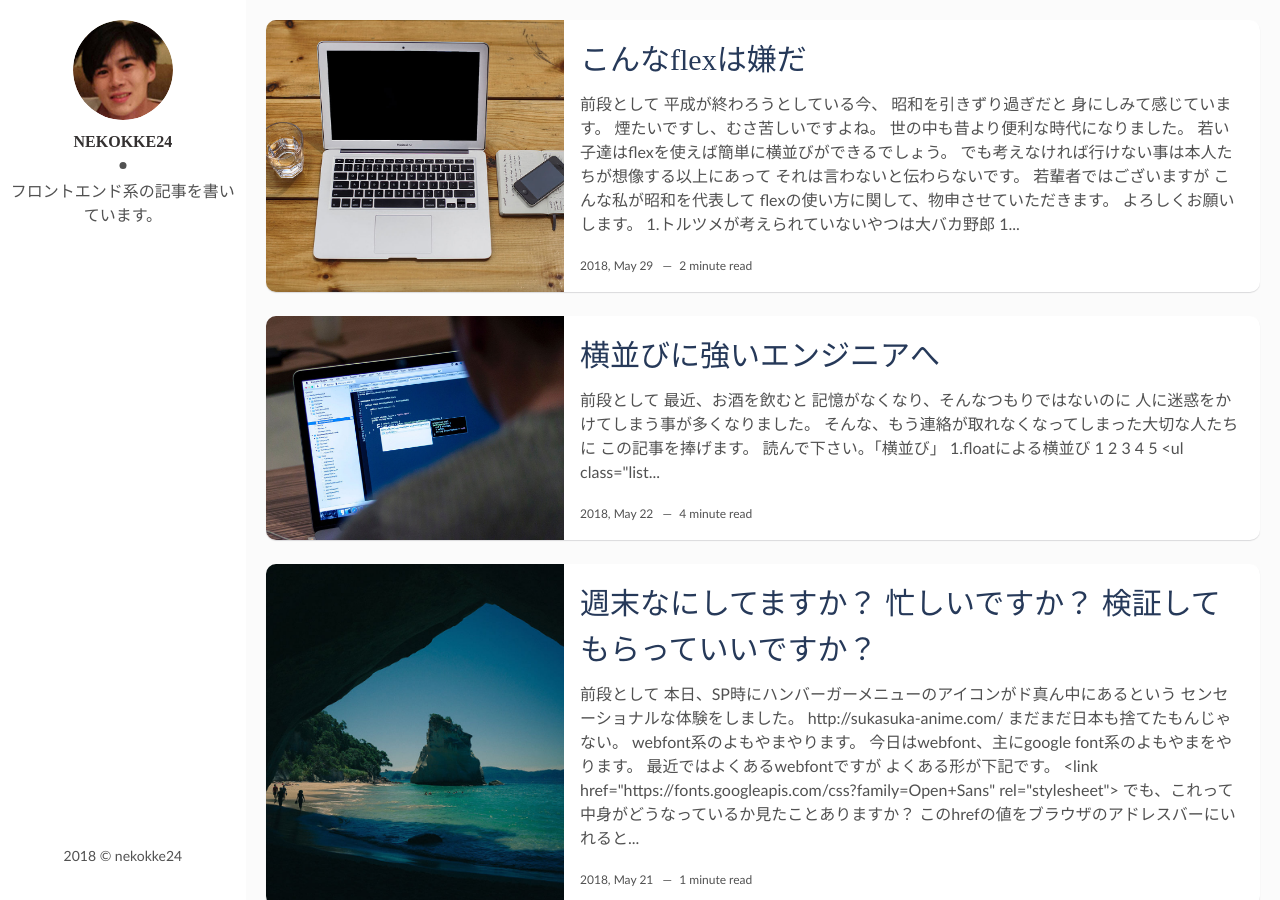
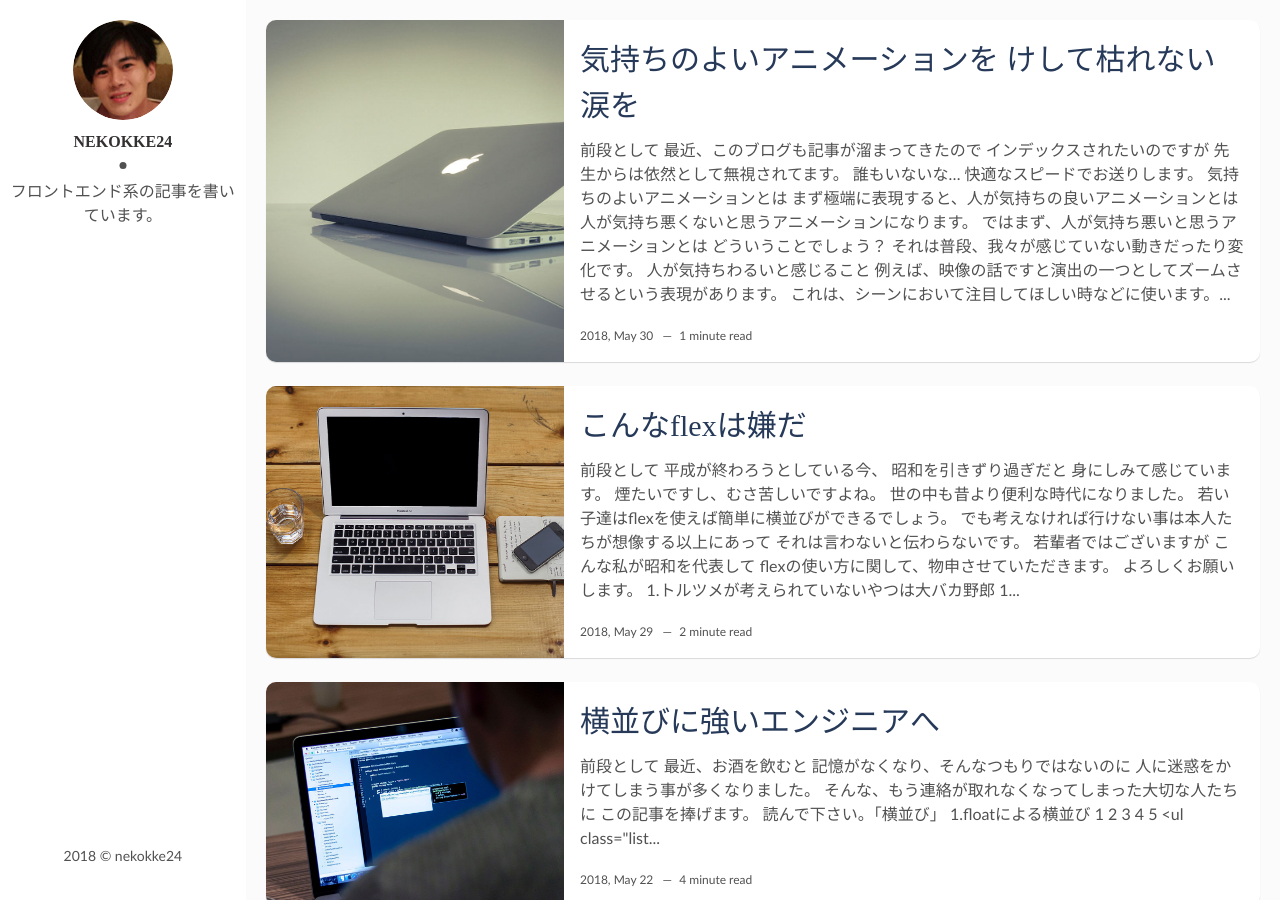
Before and after one commit to nekokke24/nekokke24.github.io, a Jekyll site: the page built from index.html, in a window 1280 px wide and 900 px high. Built offline with Jekyll 4.4.1, drawn with Linux system fonts in a browser that asks for light colours; some web fonts are replaced; the list of posts is cut into pages by our own code; some of the changed lines change nothing that is shown.

Commit message:
ref.ope.000.d.sato

````diff
--- a/_includes/head.html
+++ b/_includes/head.html
@@ -8,7 +8,7 @@
 	{% if page.url %}<meta property="og:url" content="{{ site.url }}{{ page.url }}">{% endif %}
 	{% if page.date %}<meta property="article:published_time" content="{{ page.date | date_to_xmlschema }}"><meta property="article:author" content="{{ site.url }}/about/">{% endif %}{% if page.img %}<meta property="og:image" content="{{ site.url }}{{ site.baseurl }}/assets/img/{{ page.img }}">{% else %}<meta property="og:image" content="{{ site.url }}{{ site.baseurl }}/assets/img/{{ site.author-img }}">{% endif %}{% if page.categories %}{% for category in page.categories limit:1 %}<meta property="article:section" content="{{ category }}">{% endfor %}{% endif %}{% if page.tags %}{% for tag in page.tags %}<meta property="article:tag" content="{{ tag }}">{% endfor %}{% endif %}
 	<meta name="twitter:card" content="summary">
-	<meta name="description" content="{{ site.description }}">
+	{% if page.description %}<meta name="description" content="{{ page.description }}">{% else %}<meta name="description" content="{{ site.description }}">{% endif %}
 	<meta http-equiv="X-UA-Compatible" content="IE=edge">
 	<meta name="viewport" content="width=device-width, initial-scale=1, maximum-scale=1">
 	<link rel="stylesheet" href="{{ "/assets/fonts/font-awesome/css/font-awesome.min.css" | prepend: site.baseurl }}">
--- /dev/null
+++ b/_posts/2018-05-31-animation.markdown
@@ -0,0 +1,309 @@
+---
+layout: post
+title: 気持ちのよいアニメーションを けして枯れない涙を
+date: 2018-05-31 00:00:00 +0900
+description: 気持ちのよいアニメーションについて
+img: thumbnail-workflow.jpg
+tags: [Css]
+---
+
+## 前段として
+
+最近、このブログも記事が溜まってきたので
+
+インデックスされたいのですが
+
+先生からは依然として無視されてます。
+
+誰もいないな...
+
+快適なスピードでお送りします。
+
+## 気持ちのよいアニメーションとは
+
+まず極端に表現すると、人が気持ちの良いアニメーションとは
+
+人が気持ち悪くないと思うアニメーションになります。
+
+ではまず、人が気持ち悪いと思うアニメーションとは
+
+どういうことでしょう？
+
+それは普段、我々が感じていない動きだったり変化です。
+
+### 人が気持ちわるいと感じること
+
+例えば、映像の話ですと演出の一つとしてズームさせるという表現があります。
+
+これは、シーンにおいて注目してほしい時などに使います。
+
+なぜズームなのかというと
+
+人間の目に、「視界を拡大縮小する機能」がないからです。
+
+そこで見ている人は、違和感を覚えます。
+
+その違和感を利用して注意を引き付けているということです。
+
+ですがこれは映像に限ったことではありません。
+
+### 不快感や違和感
+
+例えば、音の世界では
+
+踏切音や地震速報などわざと不協和音を出して
+
+注意を引かせるなどあります。
+
+つまり、人は普段ふれている中で
+
+存在しないものにふれると不快感や違和感を感じるということです。
+
+それではアニメーションはどうでしょう？
+
+## イージングについて（単体アニメーション）
+
+### 物が動くときの自然法則
+
+あなたが机の上にある卵を別の机に動かそうとした時
+
+どのような現象が起きているかというと
+
+基本的には
+
+```
+0.停止（何もしていない状態）
+
+1.加速（物を動かす）
+
+2.移動（目的地に向け一定加速で移動）
+
+3.減速（近づいたところで減速）
+
+4.停止（目的地に完全に速度0で停止）
+```
+
+例えば、車を時速60kmで走りたい時を想像してください。
+
+急に時速60kmになりますか？
+
+そしてやっと時速60kmになった時
+
+急にブレーキを押したらどうなりますか？
+
+すぐに止まりますか？
+
+物体は減速しないと停止できないのですよね
+
+これは慣性の法則というやつです。
+
+### 慣性の法則
+
+ルールは以下となります。
+
+```
+a.静止している物体はいつまでも静止し続ける。
+
+b.運動している物体はいつまでも等速直線運動を続ける。
+```
+
+bは地球にいると、摩擦や空気抵抗や重力など様々な力が外部からかかるため
+
+起こりえないですが、それが全く無い宇宙空間であれば
+
+物体はいつまでも等速直線運動を続けます。
+
+なので大切な人とケンカして手でも出たもんなら
+
+二人は二度と会えないですね。
+
+物理的に永遠に飛んでいってしまうからです。
+
+### 自然界にlinearは存在しない
+
+0と4を始点と終点と考えると
+
+1,2,3の変化があることになります。
+
+つまり、linearという１次関数は速度の変化として自然界に存在しないということです。
+
+正確に表現するのであれば3次関数
+
+これはease-in-outと言われているやつですね
+
+一般的には車の加速と減速に似ていると言われています。
+
+ですが、これは人が不自然と思わない範囲内で省略可能とも言われています。
+
+### ease-out
+
+もし、1.加速から2.移動の変化を簡略するのであれば
+
+ease-outになります。
+
+これは　移動→減速、減速→停止が表現されているます。
+
+最後は減速するので自然に見えます。
+
+先程言った物体は急には止まれないという
+
+慣性の法則に準じているからです。
+
+### ease-in
+
+もし、3.減速から4.停止の変化を簡略するのであれば
+
+ease-inになります。
+
+これは　加速→移動、移動→停止が表現されているます。
+
+重い石が落下するときの動きに似ていると言われます。
+
+ゆっくりと動き始め、最後は勢いよく地面にぶつかって止まりますが
+
+現実の世界では、動いている物は突然止まることはないので
+
+少し不自然に見えます。
+
+### 良しと悪し
+
+どちらがより不自然に見えないかと言うと
+
+3.減速から4.停止を表現したほうが
+
+自然にみえます。
+
+人間は加速から移動より、減速から停止のほうがより神経質になっているということですかね。
+
+どちらにせよ両方省略してしまうlinearは
+
+かなり不自然に感じるということです。
+
+最低でも2次関数はないと不自然な動きになるということを覚えて起きましょう。
+
+なので無難なところではease-out、ease-in-outですね
+
+そこでの変化がイメージと違う場合はease-inや他のイージングなど
+
+試してみても良いかもしれません。
+
+「linearは無いわー」とだけ覚えていてください。
+
+## タイムラインについて（複数アニメーション）
+
+### ぐちゃぐちゃにならないために？
+
+状況によっては
+
+要素を同時に複数動かすこともあるでしょう
+
+そうなった時に各アニメーションがどのようなタイミングで動いたら
+
+気持ちのよいアニメーションになるのでしょうか？
+
+### 見せたいものと見せたくないものを分ける
+
+動きに関して人の目線や感じ方は
+
+その瞬間、一番目を引くものに集中します。
+
+同時に同じ動きをした場合
+
+目立っていないものに関しては埋もれます。
+
+### 山をずらす
+
+見せたい動きはその見せたい動きの山
+
+この山とは動きが目立つ瞬間です。
+
+```
+- 急激に速度が変化する瞬間だったり
+
+- 動き出す瞬間だったり
+
+- 停止する瞬間だったり
+```
+
+など、変化がある瞬間のことですね。
+
+それをずらしてあげてください。
+
+見せたくない動きは
+
+その山に合わせて控えめにアニメーションさせれば
+
+いつの間にか表示されてました。みたいな形になります。
+
+こんな感じ
+
+```
+/\	/\	/\
+^	^	^
+	^
+```
+
+### ストーリーを作る
+
+山をずらしたら
+
+その後は山と山の距離を考えましょう
+
+等間隔でも良いですが
+
+```
+/\		/\	/\
+^		^	^
+		^
+```
+
+や
+
+```
+/\/\	/\
+^ ^	^
+  ^
+```
+でも良いですね
+
+## 現場で使っているアニメーションプラグインについて（道具）
+
+最後に自分が現場で使っているツールを紹介します。
+
+### CSSでのアニメーション
+
+こことかは良く使ってました。
+
+[https://daneden.github.io/animate.css/](https://daneden.github.io/animate.css/ "https://daneden.github.io/animate.css/")
+
+簡易的なアニメーションを作るのに最適ですね。
+
+ただ実際案件になってくるとテンプレートの動きだけだとしんどくなってくるので
+
+カスタマイズしちゃいますね。
+
+特にcubic-bezierは細かい調整ができるので多様します。
+
+[http://cubic-bezier.com/](http://cubic-bezier.com/ "http://cubic-bezier.com/")
+
+このサイトで変化を決めてから
+
+コードに落とし込んだりはしてます。
+
+### JSでのアニメーション
+
+昔から使ってるところで言うと
+
+[http://velocityjs.org/](http://velocityjs.org/ "http://velocityjs.org/")
+
+最近使って良かったと思ったところで言うと
+
+[http://animejs.com/](http://animejs.com/ "http://animejs.com/")
+
+良かった点はアニメーションを一つのタイムラインで考えられるところと
+
+拡張に関して、用意されているもので不備はなかったということです。
+
+以上になります。
+
+ありがとうございます。
````
